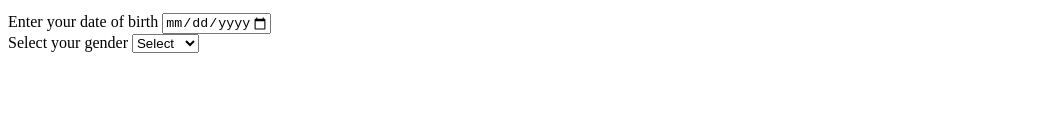
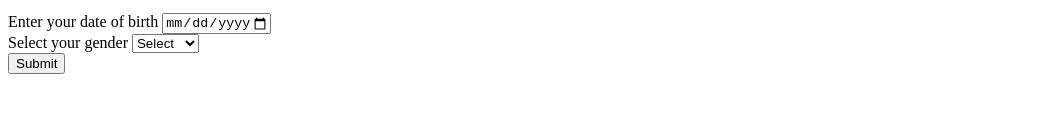
Before and after one commit to monginadiana/week-2-IP-project, a plain HTML site: page index.html in a window 1280 px wide. Shown: the part 153-266 px from the top of the page, without its empty margins (0-1040 px from the left). Drawn offline with Linux system fonts and the light colour scheme.

Commit message:
addition of the the submit button input

```diff
--- a/index.html
+++ b/index.html
@@ -26,5 +26,8 @@
                 <option value="female">Female</option>
             </select>
         </div>
+        <div>
+            <input id="submit" type="submit" name="Submit" />
+        </div>
     </main>
 </body>
```
